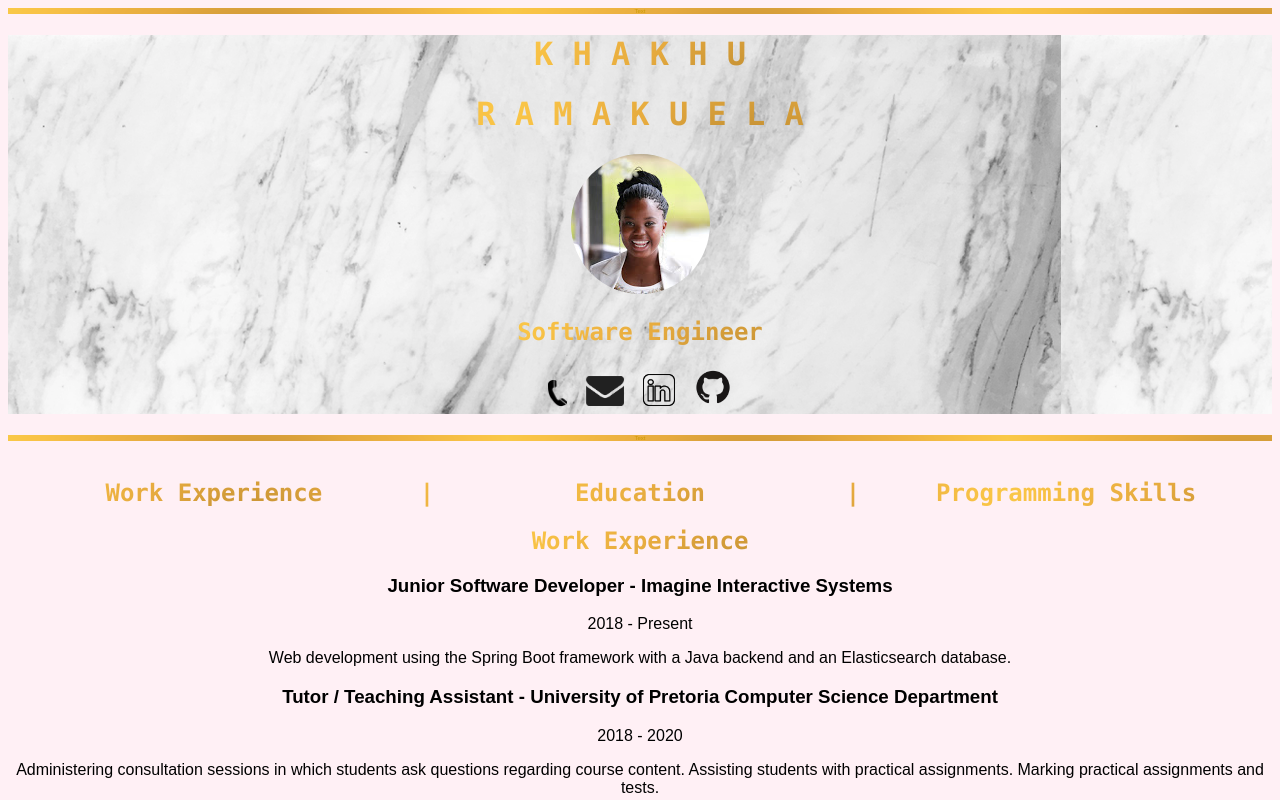
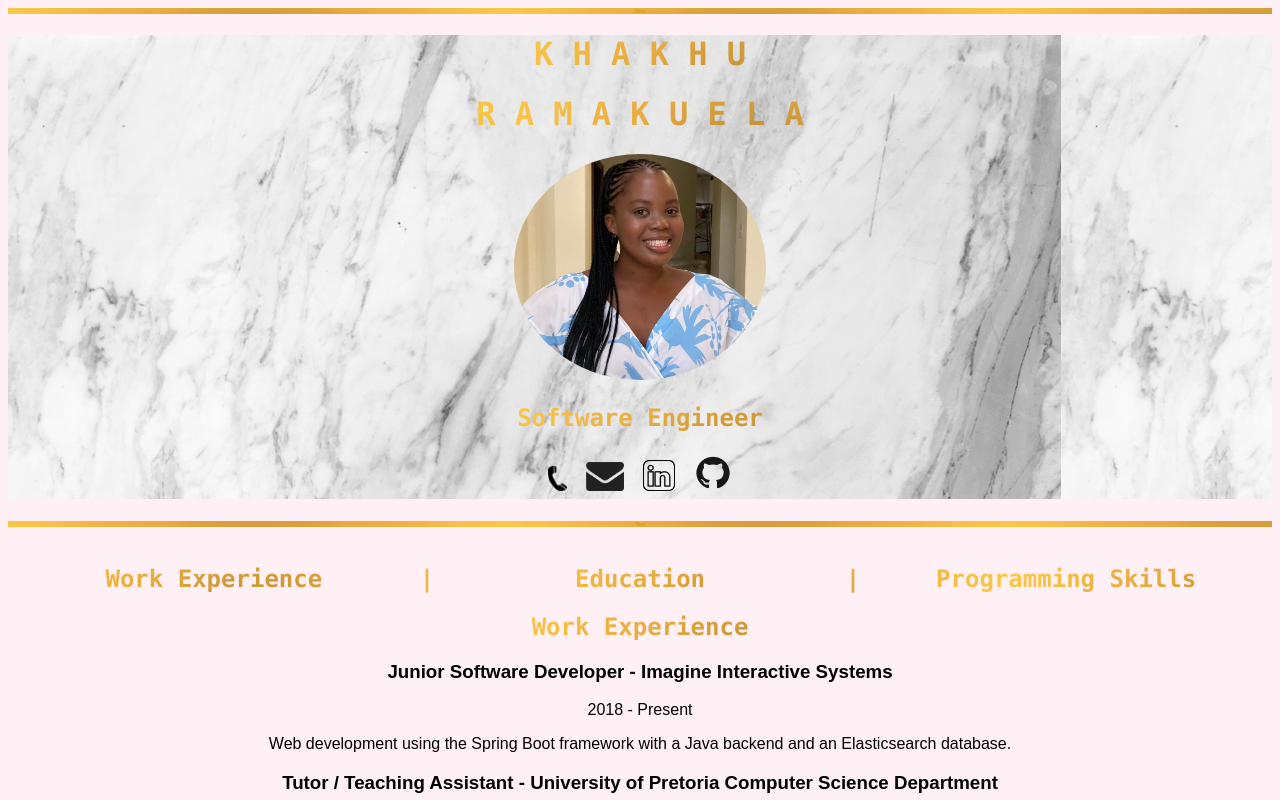
Before and after one commit to khakhu-r/khakhu-r.github.io, a plain HTML site: page index.html in a window 1280 px wide. Shown: the top 800 px of the page. Drawn offline with Linux system fonts and the light colour scheme.

Commit message:
Picture Changes

```diff
--- a/index.html
+++ b/index.html
@@ -11,7 +11,7 @@
       <h1>K H A K H U</h1>
       <h1>R A M A K U E L A</h1>
         <span class="avatar-bg">
-          <img class="avatar" src="images/Khakhu Ramakuela.JPG" alt="Avatar">
+          <img class="avatar" src="images/Avatar.jpg" alt="Avatar" style="width:20%;height:20%;border:0">
         </span>
         <h2 class="jobDesc">Software Engineer</h2>
         <span>
```
Also changed, not shown: images/Avatar.jpg (added), 4 other files.
